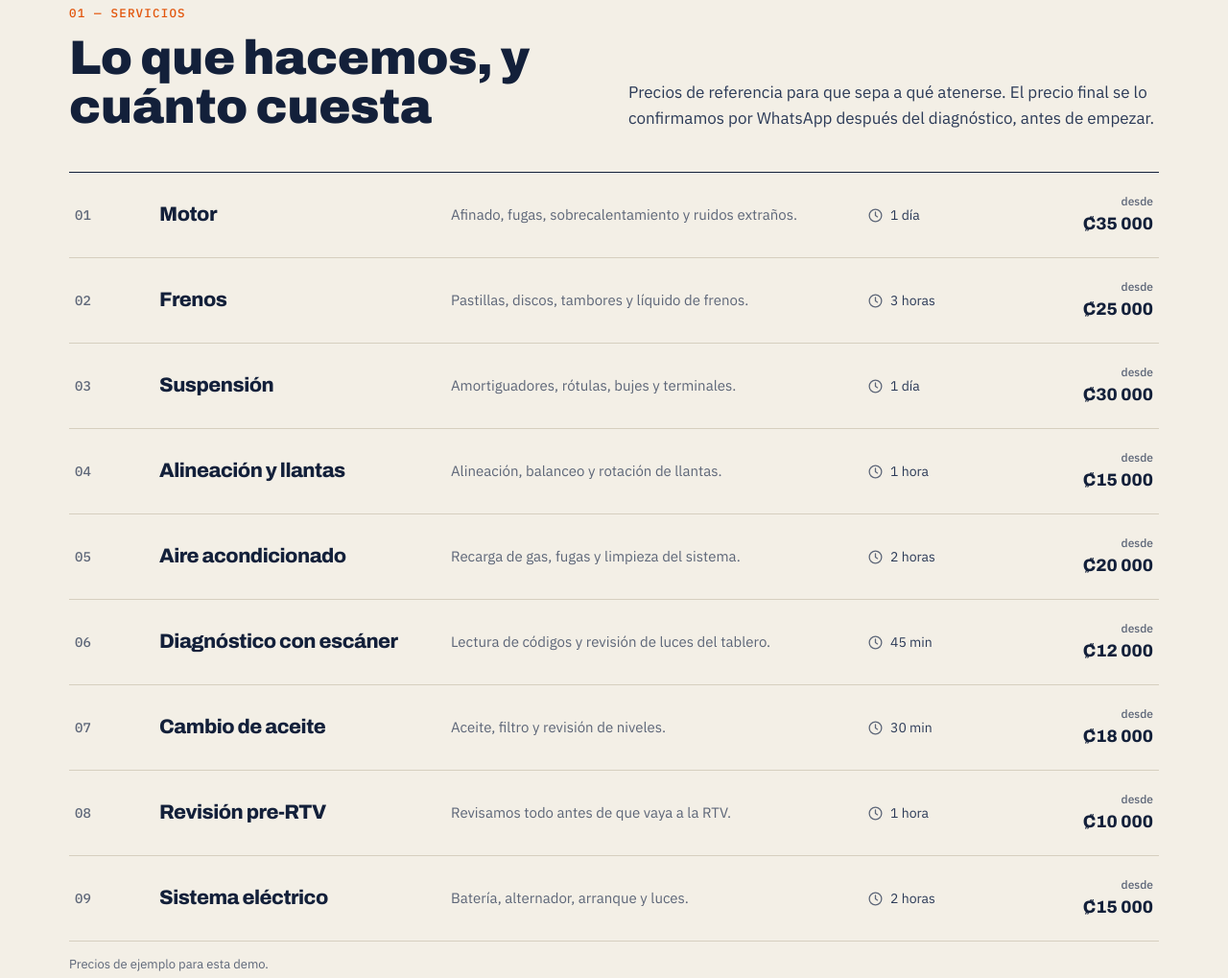
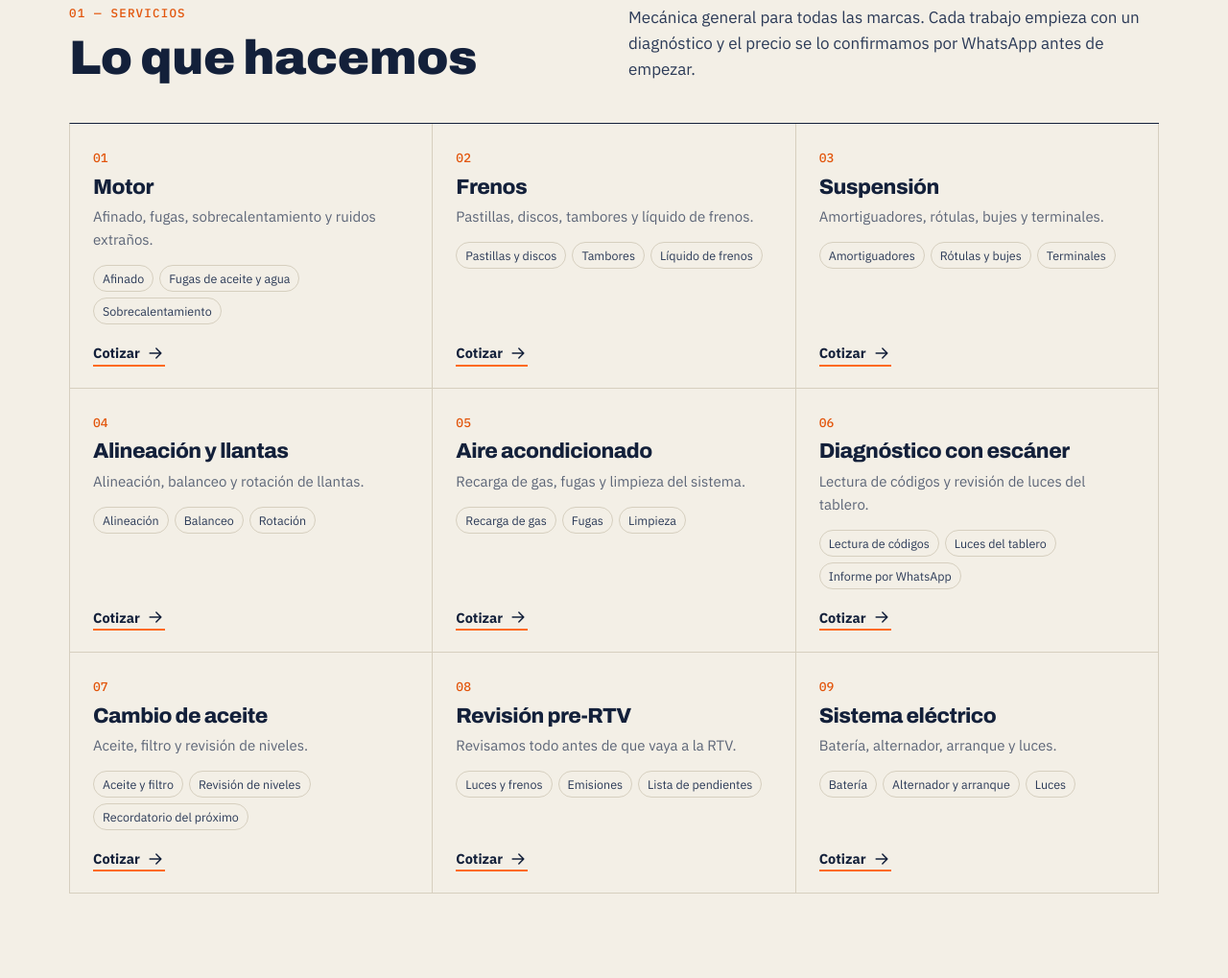
Before and after one commit to kevincamposcr/kevincamposcr.github.io, a plain HTML site: page demos/taller-hermanos-solis/index.html in a window 1280 px wide. Shown: the part 1028-2047 px from the top of the page at 96% size. Drawn offline with Linux system fonts and the light colour scheme.

Commit message:
Taller: quitar precios y tiempos; servicios en tarjetas con lo que incluye cada uno
Co-Authored-By: Claude Opus 5.5 <noreply@anthropic.com>
Claude-Session: https://claude.ai/code/session_019FH6TjrMiqgk3ERLoicNoG

```diff
--- a/demos/taller-hermanos-solis/index.html
+++ b/demos/taller-hermanos-solis/index.html
@@ -76,7 +76,7 @@ header{position:sticky;top:0;z-index:40;background:rgba(243,239,230,.94);backdro
 .hs.on circle.dot{fill:var(--ink)}
 .hs.on circle.ring{stroke:var(--ink)}
 @keyframes ping{0%{transform:scale(1);opacity:.6}80%,100%{transform:scale(2.2);opacity:0}}
-.info{display:grid;grid-template-columns:auto 1fr auto;gap:16px;align-items:center;padding:16px 18px;border-top:1px solid var(--line)}
+.info{display:grid;grid-template-columns:auto 1fr;gap:16px;align-items:center;padding:16px 18px;border-top:1px solid var(--line)}
 .info .n{width:44px;height:44px;background:var(--orange);color:#fff;display:grid;place-items:center;font-family:"IBM Plex Mono",monospace;font-weight:600;font-size:16px;border-radius:2px}
 .info h3{font-size:20px;font-weight:800;margin-bottom:2px}
 .info p{color:var(--muted);font-size:14.5px;line-height:1.45}
@@ -98,16 +98,16 @@ section{padding:92px 0}
 .sh p{color:var(--ink2);font-size:17px}
 .sh .mono{color:var(--orange-d);display:block;margin-bottom:12px}
 /* tabla de servicios */
-.svc{border-top:1.5px solid var(--ink)}
-.row{display:grid;grid-template-columns:70px 1.1fr 1.6fr 130px 150px;gap:18px;align-items:center;padding:20px 6px;border-bottom:1px solid var(--line);transition:background .15s}
-.row:hover{background:var(--card)}
-.row .num{font-family:"IBM Plex Mono",monospace;color:var(--muted);font-size:14px}
-.row h3{font-size:21px;font-weight:800}
-.row p{color:var(--muted);font-size:15px}
-.row .t{display:flex;gap:7px;align-items:center;color:var(--ink2);font-size:14px}
-.row .t .i{width:17px;height:17px;color:var(--muted)}
-.row .p{text-align:right;font-family:Archivo,sans-serif;font-stretch:112%;font-weight:800;font-size:18px}
-.row .p small{display:block;font-family:"IBM Plex Sans",sans-serif;font-weight:500;font-size:12px;color:var(--muted);font-stretch:100%}
+.svc{display:grid;grid-template-columns:repeat(3,1fr);border-top:1.5px solid var(--ink);border-left:1px solid var(--line)}
+.sc{border-right:1px solid var(--line);border-bottom:1px solid var(--line);padding:26px 24px 22px;display:flex;flex-direction:column;gap:8px;transition:background .15s}
+.sc:hover{background:var(--card)}
+.sc .num{font-family:"IBM Plex Mono",monospace;color:var(--orange-d);font-size:13px}
+.sc h3{font-size:22px;font-weight:800}
+.sc p{color:var(--muted);font-size:15px}
+.sc ul{list-style:none;display:flex;flex-wrap:wrap;gap:6px;margin:6px 0 10px}
+.sc li{font-size:12.5px;border:1px solid var(--line);background:var(--paper);padding:3px 9px;border-radius:999px;color:var(--ink2)}
+.sc .go{margin-top:auto;align-self:flex-start;background:none;border:0;padding:0;color:var(--ink);font-weight:700;font-size:14.5px;display:inline-flex;gap:6px;align-items:center;border-bottom:2px solid var(--orange)}
+.sc .go:hover{color:var(--orange-d)}
 .note{color:var(--muted);font-size:13px;margin-top:14px}
 /* orden de trabajo */
 .order-sec{background:var(--ink);color:var(--paper)}
@@ -190,8 +190,7 @@ footer a{text-decoration:underline}
 @media(max-width:980px){
  .hero .wrap,.order-wrap,.track-wrap,.quote,.loc,.sh{grid-template-columns:1fr}
  .nav ul{display:none}
- .row{grid-template-columns:44px 1fr auto;grid-template-areas:"n h p" "n d d" "n t t";row-gap:4px}
- .row .num{grid-area:n;align-self:start;padding-top:4px}.row h3{grid-area:h}.row p{grid-area:d}.row .t{grid-area:t}.row .p{grid-area:p}
+ .svc{grid-template-columns:1fr 1fr}
  .stamp{width:96px;height:96px;right:14px;bottom:-30px}.stamp div{width:78px;height:78px}.stamp b{font-size:14px}
 }
 @media(max-width:600px){
@@ -200,6 +199,7 @@ footer a{text-decoration:underline}
  .info{grid-template-columns:auto 1fr}.info .pr{grid-column:2;text-align:left}
  .specs b{font-size:20px}.specs span{font-size:12.5px}.pill{align-self:flex-start}
  .f2{grid-template-columns:1fr}
+ .svc{grid-template-columns:1fr}
  .ticket{padding:24px 18px}
  .step{grid-template-columns:26px 1fr}.step .mono{grid-column:2;margin-top:2px}
  .stamp{display:none}
@@ -277,11 +277,11 @@ footer a{text-decoration:underline}
 
 <section id="servicios"><div class="wrap">
   <div class="sh rv">
-    <div><span class="mono" data-es="01 — Servicios" data-en="01 — Services">01 — Servicios</span><h2 data-es="Lo que hacemos, y cuánto cuesta" data-en="What we do, and what it costs">Lo que hacemos, y cuánto cuesta</h2></div>
-    <p data-es="Precios de referencia para que sepa a qué atenerse. El precio final se lo confirmamos por WhatsApp después del diagnóstico, antes de empezar." data-en="Reference prices so you know what to expect. We confirm the final price over WhatsApp after the diagnosis, before we start.">Precios de referencia para que sepa a qué atenerse. El precio final se lo confirmamos por WhatsApp después del diagnóstico, antes de empezar.</p>
+    <div><span class="mono" data-es="01 — Servicios" data-en="01 — Services">01 — Servicios</span><h2 data-es="Lo que hacemos" data-en="What we do">Lo que hacemos</h2></div>
+    <p data-es="Mecánica general para todas las marcas. Cada trabajo empieza con un diagnóstico y el precio se lo confirmamos por WhatsApp antes de empezar." data-en="General repair for all makes. Every job starts with a diagnosis, and we confirm the price on WhatsApp before we start.">Mecánica general para todas las marcas. Cada trabajo empieza con un diagnóstico y el precio se lo confirmamos por WhatsApp antes de empezar.</p>
   </div>
   <div class="svc" id="svcTable"></div>
-  <p class="note" data-es="Precios de ejemplo para esta demo." data-en="Sample prices for this demo.">Precios de ejemplo para esta demo.</p>
+
 </div></section>
 
 <section id="proceso" class="order-sec"><div class="wrap">
@@ -378,17 +378,17 @@ let lang="es";
 const $=id=>document.getElementById(id);
 const fmt=n=>"₡"+n.toLocaleString("es-CR").replace(/[,.\u202f\u00a0]/g," ");
 const SVC=[
- {id:1,x:205,y:175,es:["Motor","Afinado, fugas, sobrecalentamiento y ruidos extraños."],en:["Engine","Tune-ups, leaks, overheating and strange noises."],t:["1 día","1 day"],p:35000},
- {id:2,x:181,y:248,es:["Frenos","Pastillas, discos, tambores y líquido de frenos."],en:["Brakes","Pads, rotors, drums and brake fluid."],t:["3 horas","3 hours"],p:25000},
- {id:3,x:622,y:180,es:["Suspensión","Amortiguadores, rótulas, bujes y terminales."],en:["Suspension","Shocks, ball joints, bushings and tie rods."],t:["1 día","1 day"],p:30000},
- {id:4,x:622,y:248,es:["Alineación y llantas","Alineación, balanceo y rotación de llantas."],en:["Alignment & tires","Alignment, balancing and tire rotation."],t:["1 hora","1 hour"],p:15000},
- {id:5,x:345,y:140,es:["Aire acondicionado","Recarga de gas, fugas y limpieza del sistema."],en:["Air conditioning","Recharge, leak repair and system cleaning."],t:["2 horas","2 hours"],p:20000},
- {id:6,x:490,y:135,es:["Diagnóstico con escáner","Lectura de códigos y revisión de luces del tablero."],en:["Scanner diagnostics","Code reading and dashboard warning lights."],t:["45 min","45 min"],p:12000}
+ {id:1,x:205,y:175,es:["Motor","Afinado, fugas, sobrecalentamiento y ruidos extraños."],en:["Engine","Tune-ups, leaks, overheating and strange noises."],i:{es:["Afinado", "Fugas de aceite y agua", "Sobrecalentamiento"],en:["Tune-ups", "Oil and coolant leaks", "Overheating"]}},
+ {id:2,x:181,y:248,es:["Frenos","Pastillas, discos, tambores y líquido de frenos."],en:["Brakes","Pads, rotors, drums and brake fluid."],i:{es:["Pastillas y discos", "Tambores", "Líquido de frenos"],en:["Pads and rotors", "Drums", "Brake fluid"]}},
+ {id:3,x:622,y:180,es:["Suspensión","Amortiguadores, rótulas, bujes y terminales."],en:["Suspension","Shocks, ball joints, bushings and tie rods."],i:{es:["Amortiguadores", "Rótulas y bujes", "Terminales"],en:["Shocks", "Ball joints and bushings", "Tie rods"]}},
+ {id:4,x:622,y:248,es:["Alineación y llantas","Alineación, balanceo y rotación de llantas."],en:["Alignment & tires","Alignment, balancing and tire rotation."],i:{es:["Alineación", "Balanceo", "Rotación"],en:["Alignment", "Balancing", "Rotation"]}},
+ {id:5,x:345,y:140,es:["Aire acondicionado","Recarga de gas, fugas y limpieza del sistema."],en:["Air conditioning","Recharge, leak repair and system cleaning."],i:{es:["Recarga de gas", "Fugas", "Limpieza"],en:["Recharge", "Leak repair", "Cleaning"]}},
+ {id:6,x:490,y:135,es:["Diagnóstico con escáner","Lectura de códigos y revisión de luces del tablero."],en:["Scanner diagnostics","Code reading and dashboard warning lights."],i:{es:["Lectura de códigos", "Luces del tablero", "Informe por WhatsApp"],en:["Code reading", "Dashboard lights", "Report on WhatsApp"]}}
 ];
 const EXTRA=[
- {es:["Cambio de aceite","Aceite, filtro y revisión de niveles."],en:["Oil change","Oil, filter and fluid level check."],t:["30 min","30 min"],p:18000},
- {es:["Revisión pre-RTV","Revisamos todo antes de que vaya a la RTV."],en:["Pre-inspection check","We check everything before your RTV inspection."],t:["1 hora","1 hour"],p:10000},
- {es:["Sistema eléctrico","Batería, alternador, arranque y luces."],en:["Electrical system","Battery, alternator, starter and lights."],t:["2 horas","2 hours"],p:15000}
+ {es:["Cambio de aceite","Aceite, filtro y revisión de niveles."],en:["Oil change","Oil, filter and fluid level check."],i:{es:["Aceite y filtro", "Revisión de niveles", "Recordatorio del próximo"],en:["Oil and filter", "Fluid check", "Next-change reminder"]}},
+ {es:["Revisión pre-RTV","Revisamos todo antes de que vaya a la RTV."],en:["Pre-inspection check","We check everything before your RTV inspection."],i:{es:["Luces y frenos", "Emisiones", "Lista de pendientes"],en:["Lights and brakes", "Emissions", "To-do list"]}},
+ {es:["Sistema eléctrico","Batería, alternador, arranque y luces."],en:["Electrical system","Battery, alternator, starter and lights."],i:{es:["Batería", "Alternador y arranque", "Luces"],en:["Battery", "Alternator and starter", "Lights"]}}
 ];
 const STEPS=[
  {es:["Recepción","Revisamos el carro con usted y anotamos los síntomas."],en:["Drop-off","We look at the car with you and write down the symptoms."],m:["08:05","08:05"],d:1},
@@ -405,9 +405,9 @@ const T=a=>a[lang==="es"?0:1];
 function drawHotspots(){const sm=innerWidth<640,R=sm?26:15,F=sm?24:13;$("hotspots").innerHTML=SVC.map(s=>`<g class="hs${s.id===sel?" on":""}" data-id="${s.id}" tabindex="0" role="button" aria-label="${L(s)[0]}"><circle class="ring" cx="${s.x}" cy="${s.y}" r="${R-1}"/><circle class="dot" cx="${s.x}" cy="${s.y}" r="${R}"/><text x="${s.x}" y="${s.y}" style="font-size:${F}px">${s.id}</text></g>`).join("")}
 let _w=innerWidth;addEventListener("resize",()=>{if((innerWidth<640)!==(_w<640)){_w=innerWidth;drawHotspots()}});
 function drawInfo(){const s=SVC.find(x=>x.id===sel);const [n,d]=L(s);
- $("info").innerHTML=`<div class="n">0${s.id}</div><div><h3>${n}</h3><p>${d}</p></div><div class="pr"><small class="mono">${lang==="es"?"Desde":"From"}</small><b>${fmt(s.p)}</b></div><button class="go" data-q="${n}">${lang==="es"?"Cotizar este servicio":"Get a quote for this"} <svg class="i"><use href="#i-arrow"/></svg></button>`}
-function drawTable(){const all=[...SVC,...EXTRA];$("svcTable").innerHTML=all.map((s,i)=>{const [n,d]=L(s);return `<div class="row"><span class="num">${String(i+1).padStart(2,"0")}</span><h3>${n}</h3><p>${d}</p><span class="t"><svg class="i"><use href="#i-clock"/></svg>${T(s.t)}</span><span class="p"><small>${lang==="es"?"desde":"from"}</small>${fmt(s.p)}</span></div>`}).join("");
- $("qs").innerHTML=all.map(s=>`<option>${L(s)[0]}</option>`).join("")+`<option>${lang==="es"?"No sé, necesito diagnóstico":"Not sure, I need a diagnosis"}</option>`}
+ $("info").innerHTML=`<div class="n">0${s.id}</div><div><h3>${n}</h3><p>${d}</p></div><button class="go" data-q="${n}">${lang==="es"?"Cotizar este servicio":"Get a quote for this"} <svg class="i"><use href="#i-arrow"/></svg></button>`}
+function drawTable(){const all=[...SVC,...EXTRA],es=lang==="es";$("svcTable").innerHTML=all.map((s,i)=>{const [n,d]=L(s);return `<article class="sc"><span class="num">${String(i+1).padStart(2,"0")}</span><h3>${n}</h3><p>${d}</p><ul>${L(s.i).map(x=>`<li>${x}</li>`).join("")}</ul><button class="go" data-q="${n}">${es?"Cotizar":"Get a quote"} <svg class="i"><use href="#i-arrow"/></svg></button></article>`}).join("");
+ $("qs").innerHTML=all.map(s=>`<option>${L(s)[0]}</option>`).join("")+`<option>${es?"No sé, necesito diagnóstico":"Not sure, I need a diagnosis"}</option>`}
 function drawSteps(){$("steps").innerHTML=STEPS.map(s=>{const [n,d]=L(s);return `<div class="step"><span class="box">${s.d?'<svg class="i"><use href="#i-check"/></svg>':""}</span><div><b>${n}</b><p>${d}</p></div><span class="mono">${T(s.m)}</span></div>`}).join("")}
 function drawStatus(){const es=lang==="es";
  if(!plate){$("status").innerHTML=`<div class="empty"><span class="mono">${es?"Sin consulta":"No search yet"}</span><b style="font-size:19px">${es?"Escriba su placa para ver el estado de la reparación.":"Enter your plate to see the repair status."}</b><span>${es?"Le mostramos cada paso, desde que lo recibimos hasta que está listo para recoger.":"We show you every step, from drop-off to ready for pick-up."}</span></div>`;return}
@@ -435,6 +435,7 @@ $("fab").onclick=()=>showDemo(lang==="es"?"Hola Taller Hermanos Solís, quisiera
 function showDemo(msg){$("bubble").textContent=msg;$("wantBtn").href=`https://wa.me/${KEVIN_WA}?text=${encodeURIComponent("Hola Kevin, vi la demo del taller mecánico y me interesa una página así para mi negocio.")}`;$("modal").classList.add("open")}
 $("closeM").onclick=()=>$("modal").classList.remove("open");
 $("modal").onclick=e=>{if(e.target.id==="modal")$("modal").classList.remove("open")};
+$("svcTable").addEventListener("click",e=>{const b=e.target.closest(".go");if(!b)return;$("qs").value=b.dataset.q;$("cotizar").scrollIntoView();setTimeout(()=>$("qn").focus({preventScroll:true}),500)});
 drawBrands();drawAll();
 const io=new IntersectionObserver(es=>es.forEach(x=>{if(x.isIntersecting){x.target.classList.add("on");io.unobserve(x.target)}}),{threshold:.1});
 document.querySelectorAll(".rv").forEach(el=>io.observe(el));
```
